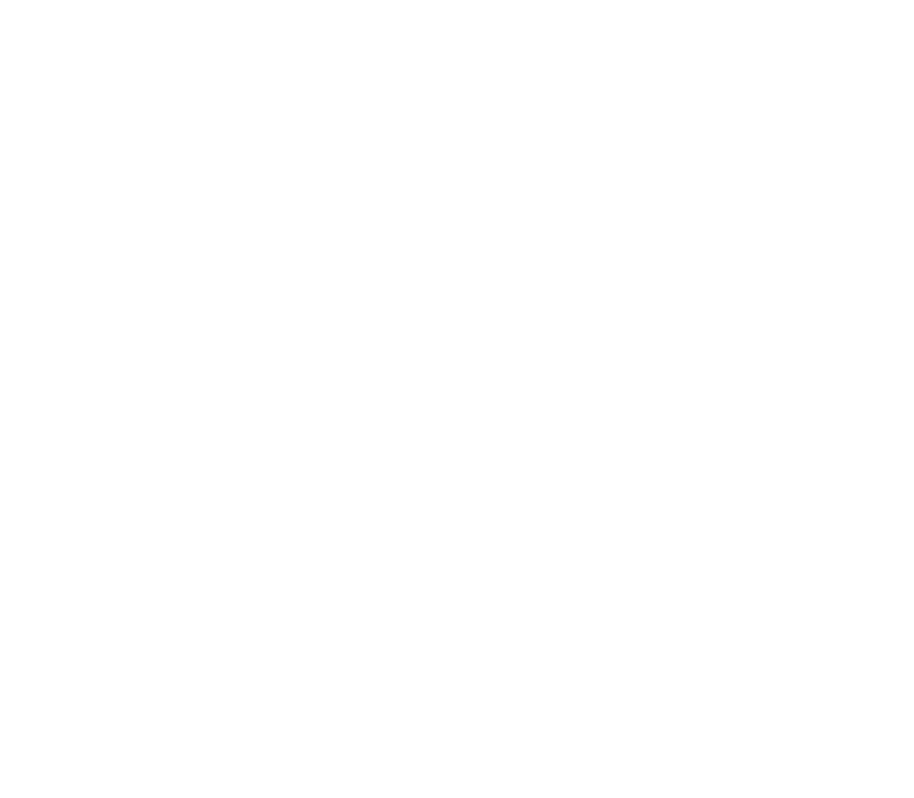
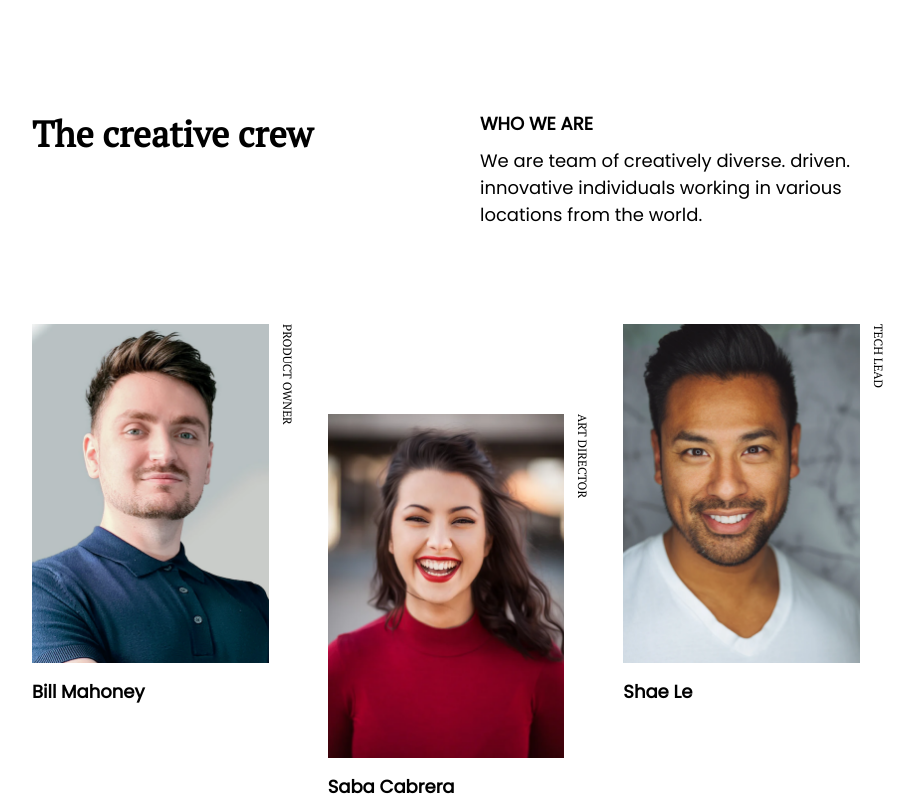
Before and after one commit to TowaYokouchi/DevChallenges-my-team-page-master, a plain HTML site: page index.html in a window 1280 px wide. Shown: the top 798 px of the page, without its empty margins (160-1074 px from the left). Drawn offline with Linux system fonts and the light colour scheme.

Commit message:
[update]index.html style.css

```diff
--- a/css/style.css
+++ b/css/style.css
@@ -0,0 +1,139 @@
+
+@import url('https://fonts.googleapis.com/css2?family=PT+Serif&family=Poppins&display=swap');
+
+* {
+	padding: 0;
+	margin: 0;
+	box-sizing: border-box;
+}
+
+body {
+	display: flex;
+	flex-direction: column;
+	width: 70%;
+	margin: auto;
+	align-items: center;
+	transition: 0.5s ease;
+}
+
+header {
+	align-self: flex-start;
+	display: flex;
+	margin: 110px 0 96px 0;
+	width: 100%;
+	transition: 0.5s ease;
+}
+
+section {
+	width: 50%;
+	transition: 0.5s ease;
+}
+
+section h1 {
+	font-family: 'PT Serif', serif;
+	font-style: normal;
+	font-weight: bold;
+	font-size: 36px;
+	line-height: 48px;
+	transition: 0.5s ease;
+}
+
+section h2 {
+	font-family: 'Poppins', sans-serif;
+	font-style: normal;
+	font-weight: 600;
+	font-size: 18px;
+	line-height: 27px;
+	text-transform: uppercase;
+}
+
+section p {
+	font-family: 'Poppins', sans-serif;
+	font-style: normal;
+	font-weight: normal;
+	font-size: 18px;
+	line-height: 27px;
+	margin-top: 10px;
+	max-width: 439px;
+}
+
+main {
+	display: flex;
+	flex-wrap: wrap;
+}
+
+.member {
+	width: 33%;
+	transition: 0.5s ease;
+}
+
+.member.center {
+    margin-top: 10%;
+    transition: 0.5s ease;
+}
+
+figure {
+	display: flex;
+}
+
+figure img {
+	width: 80%;
+}
+
+figcaption {
+	writing-mode: vertical-lr;
+	text-transform: uppercase;
+	font-family: 'PT Serif', serif;
+	font-style: normal;
+	font-weight: normal;
+	font-size: 12px;
+	line-height: 16px;
+	margin-left: 10px;
+	}
+
+.member p {
+	text-transform: capitalize;
+	font-family: 'Poppins', sans-serif;
+	font-style: normal;
+	font-weight: 600;
+	font-size: 18px;
+	line-height: 27px;
+	margin-top: 15px;
+}
+
+footer {
+	margin:110px 0 30px 0;
+}
+
+@media (max-width: 800px) {
+	body {
+		width: 90%;
+	}
+
+	header {
+		display: flex;
+		flex-direction: column;
+		margin: 12px 0 70px 0;
+		width: 100%;
+	}
+
+	section {
+		width: 100%;
+	}
+
+	section h1 {
+		margin-bottom: 38px;
+	}
+
+	.member {
+		width: 50%;
+	}
+
+	.member.center {
+    	margin-top: 0;
+	}
+
+	.member.even {
+		margin-top: 10%;
+	}
+}
--- a/index.html
+++ b/index.html
@@ -3,11 +3,68 @@
 	<head>
 		<meta charset="UTF-8">
 		<meta name="viewport" content="width=device-width,initial-scale=1.0">
-		<link rel='stylesheet' href="css/style.css">
-		<link rel='icon' href="img/devchallenges.png">
+		<link rel="stylesheet" href="css/style.css">
+		<link rel="icon" href="img/devchallenges.png">
 		<title>My Team Page Master</title>
 	</head>
 	<body>
+		<header>
+			<section>
+				<h1>The creative crew</h1>
+			</section>
+			<section>
+				<h2>who we are</h2>
+				<p>We are team of creatively diverse. driven. innovative individuals working in various locations from the world.</p>
+			</section>
+		</header>
 
+		<main>
+			<div class="member">
+				<figure>
+					<img src="img/photo1.png">
+					<figcaption>product owner</figcaption>
+				</figure>
+				<p>bill mahoney</p>
+			</div>
+			<div class="member center even">
+				<figure>
+					<img src="img/photo2.png">
+					<figcaption>art director</figcaption>
+				</figure>
+				<p>saba cabrera</p>
+			</div>
+			<div class="member">
+				<figure>
+					<img src="img/photo3.png">
+					<figcaption>tech lead</figcaption>
+				</figure>
+				<p>shae le</p>
+			</div>
+			<div class="member even">
+				<figure>
+					<img src="img/photo4.png">
+					<figcaption>ux designer</figcaption>
+				</figure>
+				<p>skylah lu</p>
+			</div>
+			<div class="member center">
+				<figure>
+					<img src="img/photo5.png">
+					<figcaption>developer</figcaption>
+				</figure>
+				<p>griff richards</p>
+			</div>
+			<div class="member even">
+				<figure>
+					<img src="img/photo6.png">
+					<figcaption>developer</figcaption>
+				</figure>
+				<p>stan john</p>
+			</div>
+		</main>
+
+		<footer>
+			<p>SatumaimoTaro@DevChallenges.io</p>
+		</footer>
 	</body>
 </html>
```
